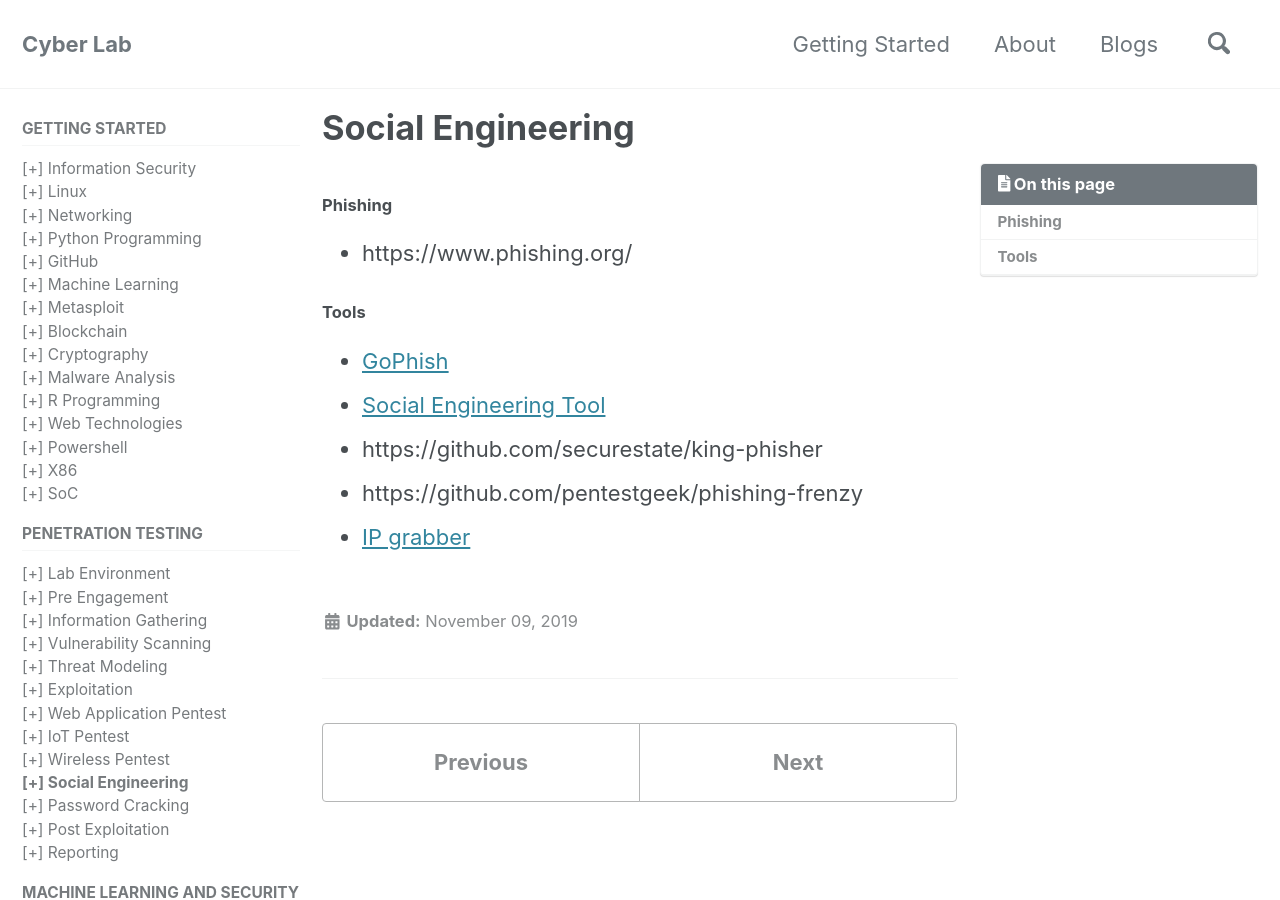
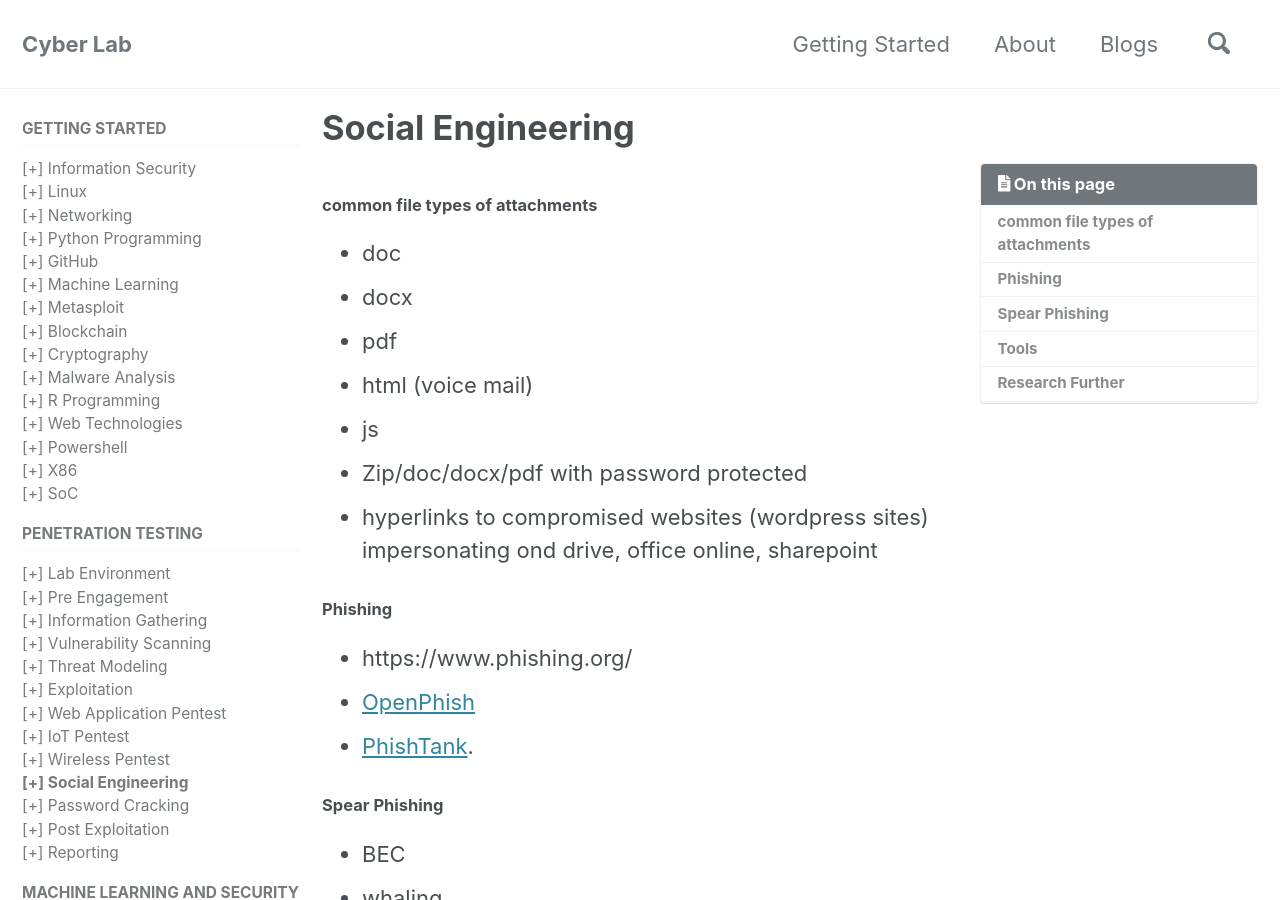
Before and after one commit to mohareti/cyberlab, a Jekyll site: the page built from _pentest/09_social-engineering.md, in a window 1280 px wide and 900 px high. Built offline with Jekyll 4.4.1, drawn with Linux system fonts in a browser that asks for light colours; cached includes are drawn as plain includes; nearby versions of some CDN libraries; some of the changed text lies outside the part shown.

Commit message:
Update 09_social-engineering.md

```diff
--- a/_pentest/09_social-engineering.md
+++ b/_pentest/09_social-engineering.md
@@ -4,13 +4,39 @@ permalink: /pentest/09_social-engineering/
 toc: true
 ---
 
+#### common file types of attachments
+- doc
+- docx
+- pdf
+- html (voice mail)
+- js
+- Zip/doc/docx/pdf with password protected
+- hyperlinks to compromised websites (wordpress sites) impersonating ond drive, office online, sharepoint
 
 #### Phishing
 - https://www.phishing.org/
+- [OpenPhish](https://openphish.com)
+- [PhishTank](https://www.phishtank.com).
 
+#### Spear Phishing
+- BEC
+- whaling
 #### Tools
 - [GoPhish](https://getgophish.com/)
 - [Social Engineering Tool](https://www.trustedsec.com/tools/the-social-engineer-toolkit-set/)
 - https://github.com/securestate/king-phisher
 - https://github.com/pentestgeek/phishing-frenzy
 - [IP grabber](http://www.fuglekos.com/ip-grabber/index.html)
+- [SET](https://github.com/trustedsec/social-engineer-toolkit)
+- Modlishka
+  - rquire go
+- Wifiphisher
+  - apt-get install Wifiphisher
+
+
+
+
+#### Research Further
+- Phising kits in dark web
+- botnets
+- compromised credianls databases
```
